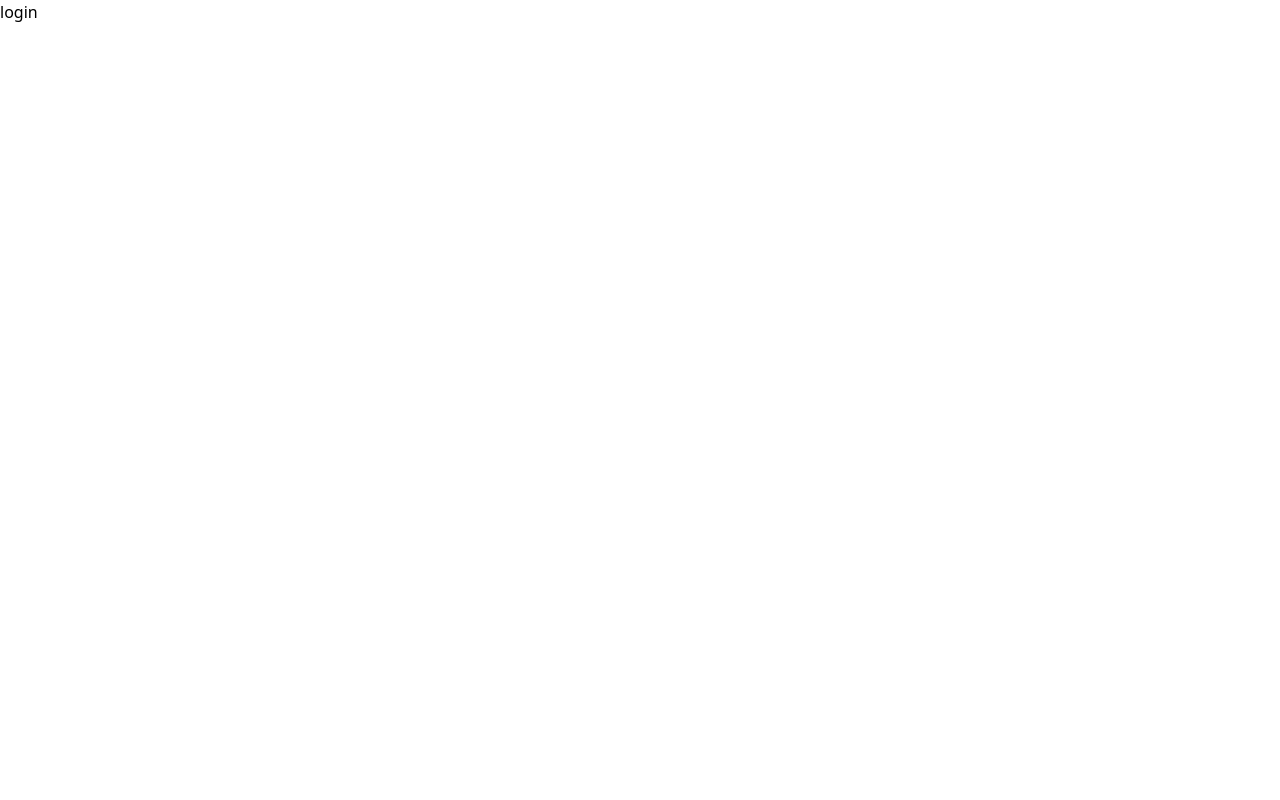
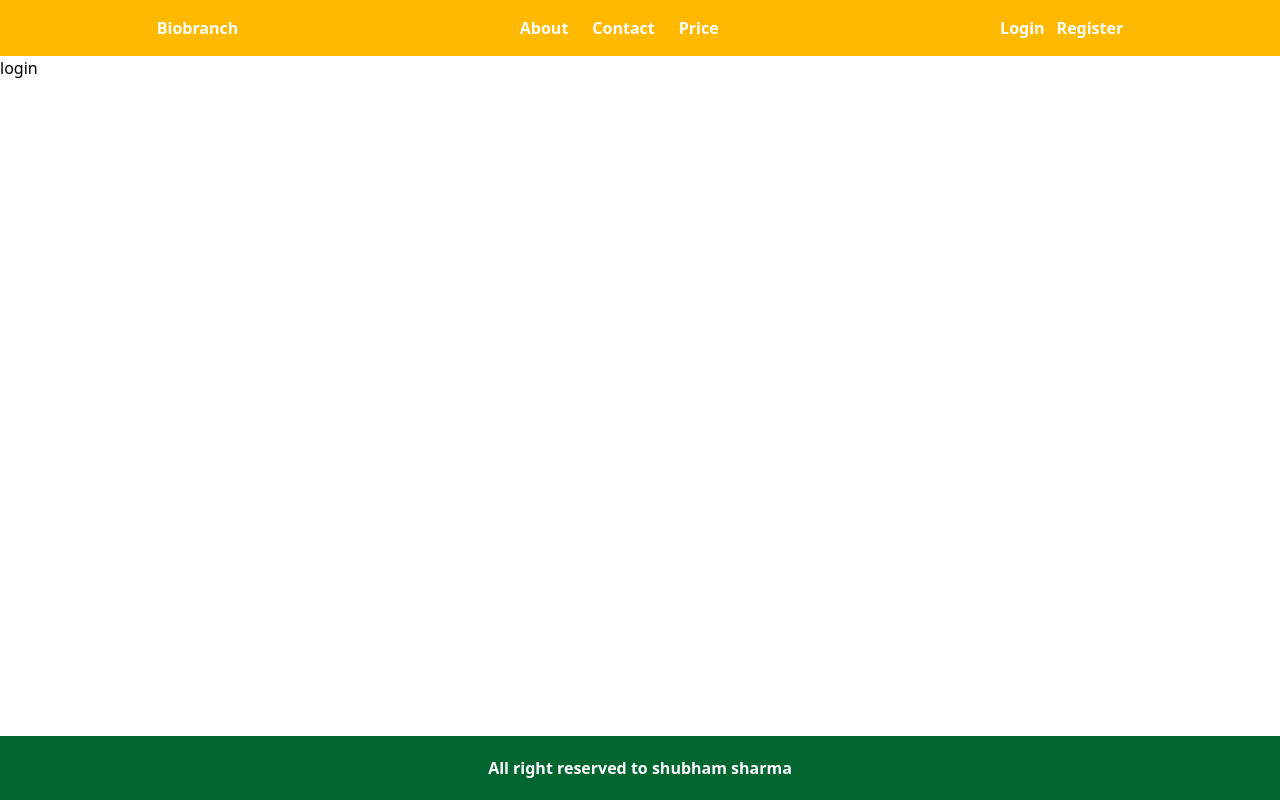
Before and after one commit to Shubhamsharma2002/BioBranch, a Next.js app: page /login in a window 1280 px wide. Built offline with nearby package versions, Linux system fonts and the light colour scheme.

Commit message:
layout setup

```diff
--- a/src/pages/_app.jsx
+++ b/src/pages/_app.jsx
@@ -5,6 +5,12 @@ import "@/styles/globals.css";
 
 export default function App({ Component, pageProps }) {
   return (
-     <Component {...pageProps} />
+    <div className="flex flex-col min-h-screen">
+      <Navbar />
+      <main className="flex-1">
+        <Component {...pageProps} />
+      </main>
+      <Footer />
+    </div>
   );
 }
--- a/src/pages/index.jsx
+++ b/src/pages/index.jsx
@@ -6,12 +6,7 @@ import Image from "next/image";
 
 export default function Home() {
   return (
-    <div className="flex flex-col min-h-screen">
-      <Navbar />
-      <main className="flex-1 ">
-        <IntroSection/>
-      </main>
-      <Footer />
-    </div>
+
+    <IntroSection/>
   );
 }
```
